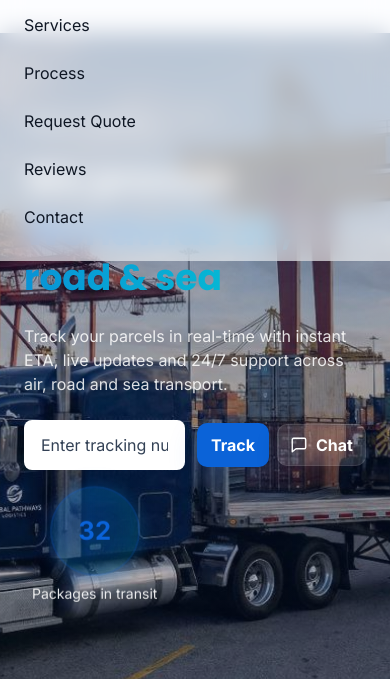
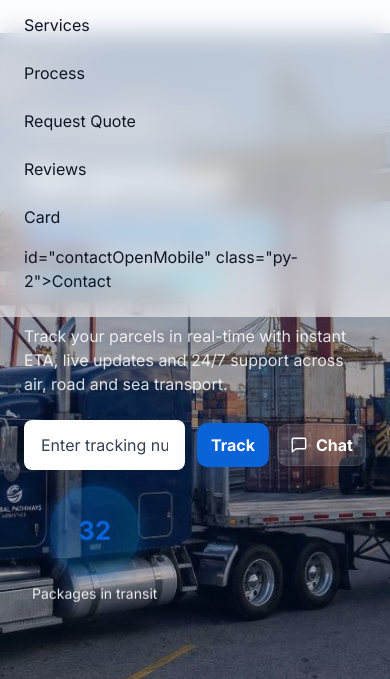
Before and after one commit to xenun-makuzi/XTracking, a website: page public/index.html in a window 390 px wide. Both pictures are taken after a click on the button "Open menu". Shown: the part 115-794 px from the top of the page. Drawn offline with nearby package versions, Linux system fonts and the light colour scheme; no server answers.

Commit message:
Update index.html

```diff
--- a/public/index.html
+++ b/public/index.html
@@ -157,7 +157,9 @@
           <a href="#process" class="py-2">Process</a>
           <a href="#quote" class="py-2">Request Quote</a>
           <a href="#reviews" class="py-2">Reviews</a>
-          <a href="#contact" id="contactOpenMobile" class="py-2">Contact</a>
+          <a href="#contact"
+<a href="checkout.html" class="py-2">Card</a>
+ id="contactOpenMobile" class="py-2">Contact</a>
         </div>
       </div>
     </div>
```
